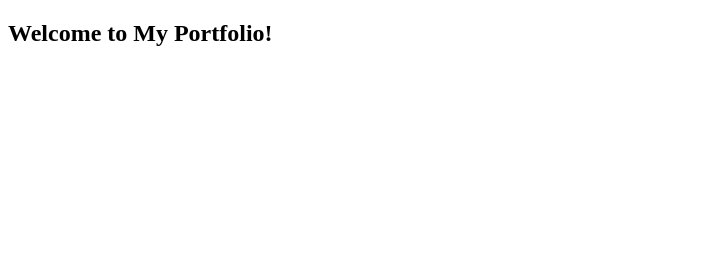
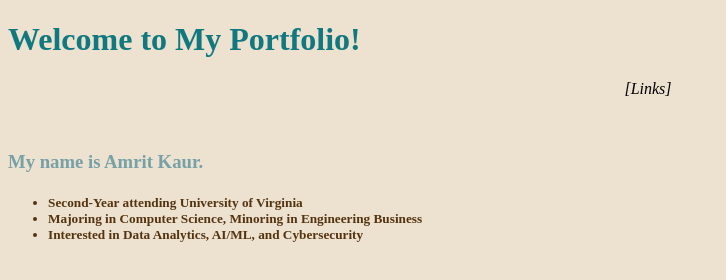
Before and after one commit to Amrit-Kaur05/PersonalPortfolio, a plain HTML site: page index.html in a window 1280 px wide. Shown: the whole page, without its empty margins (0-726 px from the left). Drawn offline with Linux system fonts and the light colour scheme.

Commit message:
Add files via upload

```diff
--- a/index.html
+++ b/index.html
@@ -7,13 +7,31 @@
         <link rel="icon" href="favicon.ico" type="image/x-icon" />
         <script type="text/javascript" src="script.js"></script>
         <style>
-            /* Style rules go here. */
+            /* Style rules (internal stylesheet) go here. */
+            /* adjusting the bullet point colors */
+            h5 {
+                color: #543410
+            }
+
+            p {
+                text-align: center;
+            }
         </style>
     </head>
 
     <body>
         <!-- Add HTML markup elements for your web site below -->
-        <h2>Welcome to My Portfolio!</h2>
+        <h1 class = darkblue>Welcome to My Portfolio!</h1>
+        <p id = "links"> [Links] </p>
+        <br>
+        <h3 style = color:#76a1a7>My name is Amrit Kaur.</h3>
+        <h5>
+            <ul>
+                <li>Second-Year attending University of Virginia</li>
+                <li>Majoring in Computer Science, Minoring in Engineering Business</li>
+                <li>Interested in Data Analytics, AI/ML, and Cybersecurity</li>
+            </ul>
+        </h5>
         <div></div>
     </body>
 </html>
--- a/styles.css
+++ b/styles.css
@@ -1 +1,20 @@
 /* Add CSS styles for your web site here and use them in index.html. */
+html, body {
+  height: 100%;
+  width: 100%;
+}
+
+/* Element selector */
+body {
+  background-color: #ede1cf;
+}
+
+/* Class selector */
+.darkblue {
+  color: #107980;
+}
+
+/* Id selector */
+#links {
+  font-style: italic;
+}
```
Also changed, not shown: script.js (line endings or trailing spaces), settings.json (line endings or trailing spaces).
